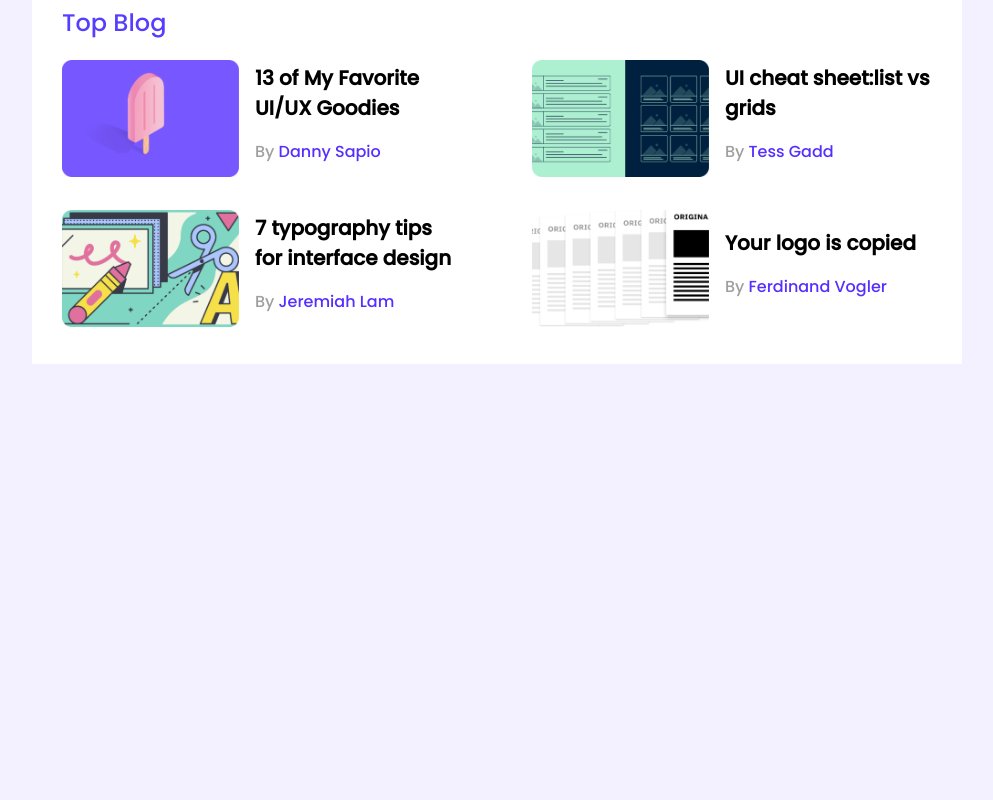
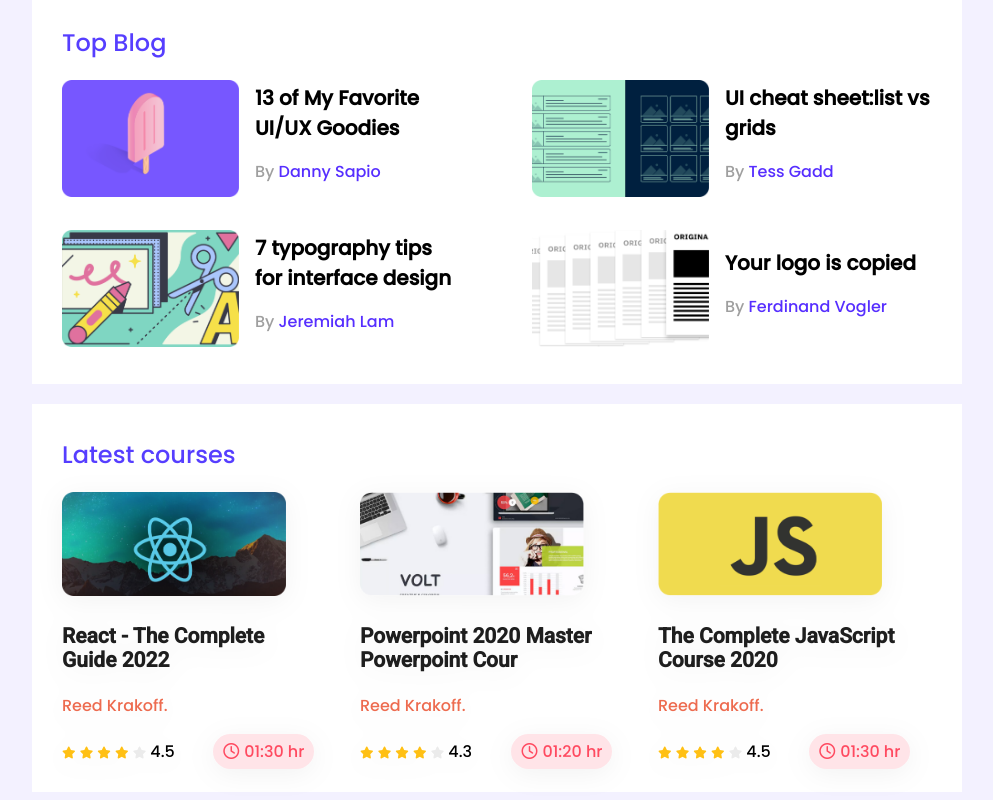
Before and after one commit to tarekmahmud207/leader.board-css3, a plain HTML site: page index.html in a window 1280 px wide. Shown: the part 309-1109 px from the top of the page, without its empty margins (143-1136 px from the left). Before the commit the page ends 800 px from the top, so only its background shows below. Drawn offline with Linux system fonts and the light colour scheme.

Commit message:
latest course section added

```diff
--- a/assets/css/style.css
+++ b/assets/css/style.css
@@ -1,5 +1,7 @@
 /* fonts */
 @import url('https://fonts.googleapis.com/css2?family=Poppins:wght@500&display=swap');
+
+@import url('https://fonts.googleapis.com/css2?family=Roboto:wght@500&display=swap');
 
 /* common style or utilities */
 body {
@@ -9,16 +11,16 @@ body {
 
 main {
     display: flex;
-    justify-content: center;
+    flex-direction: column;
+    align-items: center;
 }
 
 .container {
     width: 870px;
     background-color: #ffffff;
     padding: 30px;
+    margin-top: 20px;
 }
-
-
 
 
 
@@ -92,3 +94,59 @@ hr {
     color: #562EFF;
     text-decoration: none;
 }
+
+
+/* latest course  */
+.courses {
+    display: grid;
+    grid-template-columns: repeat(3, 1fr);
+    grid-column-gap: 24px;
+}
+.course {
+    width: 252.42px;
+    height: 269.79px;
+    filter: drop-shadow(0px 5.34229px 13.3557px rgba(0, 0, 0, 0.05));
+    border-radius: 10px;
+}
+.course .course-thumbnail img {
+    width: 224px;
+    height: 104px;
+}
+
+.course-title {
+    font-size: 21px;
+    color: #1E1E1E;
+    font-family: 'Roboto', sans-serif;
+}
+
+.course-author {
+    color: #ED6B4F;
+}
+.course-info {
+    display: flex;
+    align-items: center;
+    justify-content: space-between;
+}
+.fa-star {
+    font-size: 12px;
+}
+.fa-star.feuld {
+    color: #FFC014;
+}
+.fa-star.emty {
+    color: #AEAEAE;
+    opacity: 0.25;
+}
+.course-duration {
+    color: #FF4A60;
+    background-color: #FFE4E8;
+    padding: 5px 10px;
+    border-radius: 30px;
+}
+.course-duration p {
+    margin: 0;
+}
+
+.course-duration i {
+    margin-right: 5px;
+}
--- a/index.html
+++ b/index.html
@@ -5,6 +5,8 @@
     <meta http-equiv="X-UA-Compatible" content="IE=edge">
     <meta name="viewport" content="width=device-width, initial-scale=1.0">
     <title>leader.board-css3</title>
+    <!-- font Awesome -->
+    <script src="https://kit.fontawesome.com/e0c02dbb29.js" crossorigin="anonymous"></script>
     <!-- stylesheet -->
     <link rel="stylesheet" href="assets/css/style.css">
 </head>
@@ -95,6 +97,81 @@
             </div>
         </section>
         <!-- top player & top blog section end -->
+        <!-- latest courses start -->
+        <section class="container">
+            <div class="latet-courses">
+                <h2 class="section-title">Latest courses</h2>
+            </div>
+            <div class="courses">
+                <div class="course">
+                    <div class="course-thumbnail">
+                        <img src="assets/images/courses/course-1.png" alt="">
+                    </div>
+                    <div class="course-detail">
+                        <h3 class="course-title">React - The Complete Guide 2022</h3>
+                        <p class="course-author">Reed Krakoff.</p>
+                        <div class="course-info">
+                            <div class="course-retting">
+                                <i class="fas fa-star feuld"></i>
+                                <i class="fas fa-star feuld"></i>
+                                <i class="fas fa-star feuld"></i>
+                                <i class="fas fa-star feuld"></i>
+                                <i class="fas fa-star emty"></i>
+                                <span>4.5</span>
+                            </div>
+                            <div class="course-duration">
+                                <p><i class="far fa-clock"></i>01:30 hr</p>
+                            </div>
+                        </div>
+                    </div>
+                </div>
+                <div class="course">
+                    <div class="course-thumbnail">
+                        <img src="assets/images/courses/course-2.png" alt="">
+                    </div>
+                    <div class="course-detail">
+                        <h3 class="course-title">Powerpoint 2020 Master Powerpoint Cour</h3>
+                        <p class="course-author">Reed Krakoff.</p>
+                        <div class="course-info">
+                            <div class="course-retting">
+                                <i class="fas fa-star feuld"></i>
+                                <i class="fas fa-star feuld"></i>
+                                <i class="fas fa-star feuld"></i>
+                                <i class="fas fa-star feuld"></i>
+                                <i class="fas fa-star emty"></i>
+                                <span>4.3</span>
+                            </div>
+                            <div class="course-duration">
+                                <p><i class="far fa-clock"></i>01:20 hr</p>
+                            </div>
+                        </div>
+                    </div>
+                </div>
+                <div class="course">
+                    <div class="course-thumbnail">
+                        <img src="assets/images/courses/course-3.png" alt="">
+                    </div>
+                    <div class="course-detail">
+                        <h3 class="course-title">The Complete JavaScript Course 2020</h3>
+                        <p class="course-author">Reed Krakoff.</p>
+                        <div class="course-info">
+                            <div class="course-retting">
+                                <i class="fas fa-star feuld"></i>
+                                <i class="fas fa-star feuld"></i>
+                                <i class="fas fa-star feuld"></i>
+                                <i class="fas fa-star feuld"></i>
+                                <i class="fas fa-star emty"></i>
+                                <span>4.5</span>
+                            </div>
+                            <div class="course-duration">
+                                <p><i class="far fa-clock"></i>01:30 hr</p>
+                            </div>
+                        </div>
+                    </div>
+                </div>
+            </div>
+        </section>
+        <!-- latest courses end -->
     </main>
 </body>
 </html>
```
